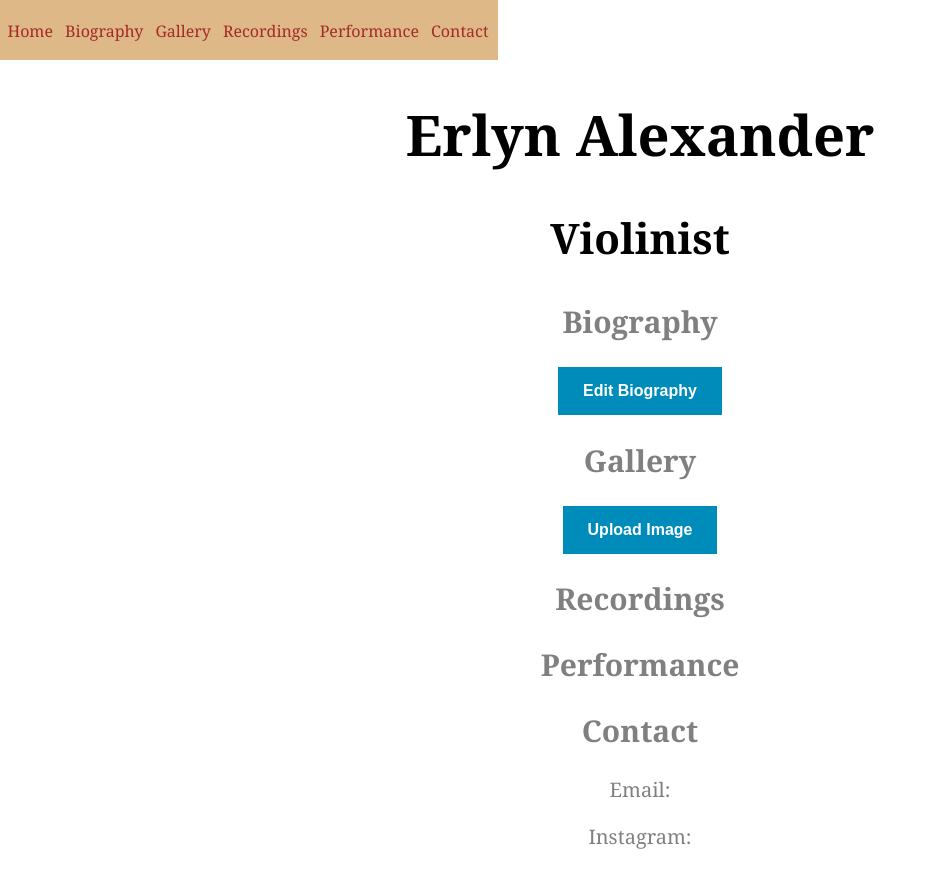
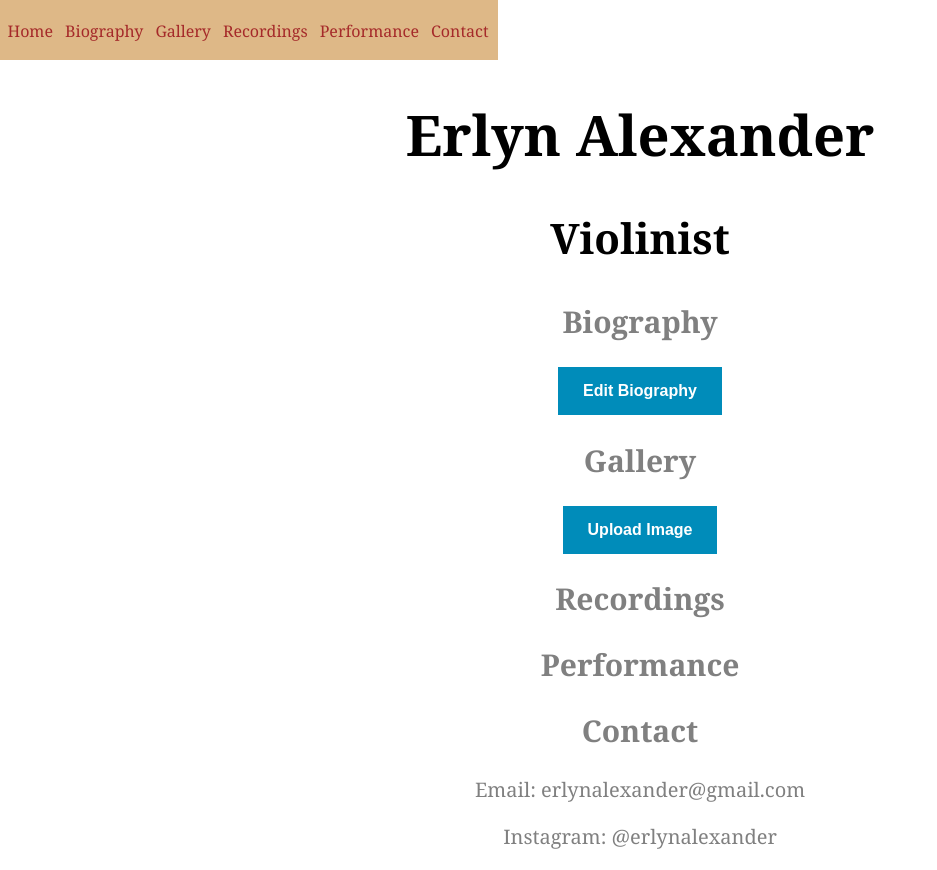
Before and after one commit to bellcurvegod/erlynalexander, a plain HTML site: page index.html in a window 1280 px wide. Shown: the whole page, without its empty margins (0-937 px from the left). Drawn offline with Linux system fonts and the light colour scheme.

Commit message:
Updated contact details

```diff
--- a/index.html
+++ b/index.html
@@ -55,8 +55,8 @@
 
       <h2 id="contact">Contact</h2>
       <div class="contact">
-        <p>Email: </p>
-        <p>Instagram: </p>
+        <p>Email: erlynalexander@gmail.com</p>
+        <p>Instagram: @erlynalexander</p>
       </div>
     </div>
 
```
